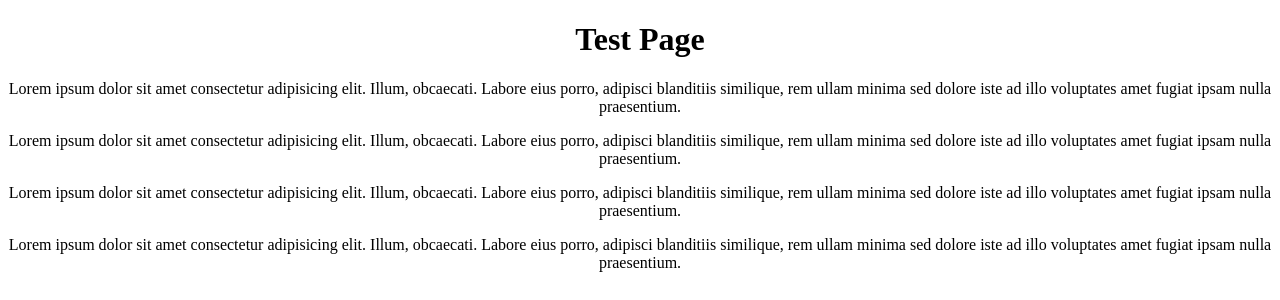
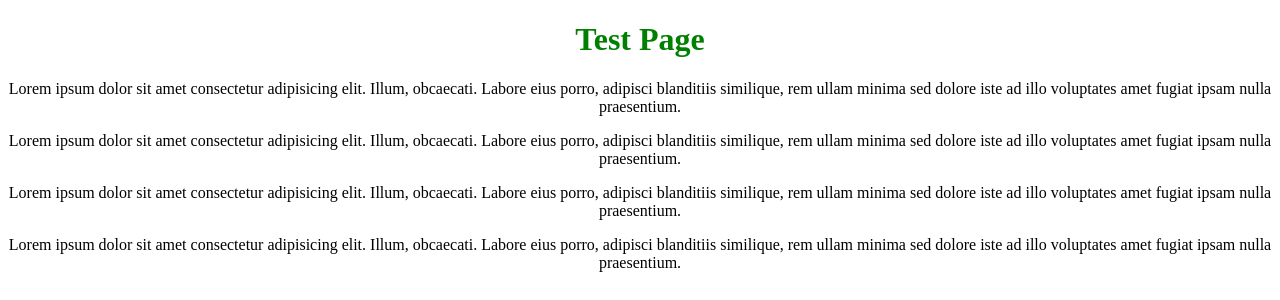
Before and after one commit to Shu-Ting-Huang/test-project, a Django app: page / in a window 1280 px wide. Shown: the top 300 px of the page. Run offline with Django 3.2, Linux system fonts and the light colour scheme.

Commit message:
Green title

```diff
--- a/app/templates/index.html
+++ b/app/templates/index.html
@@ -5,7 +5,7 @@
         <title>Test Page</title>
     </head>
     <body>
-        <h1 style="text-align: center;">Test Page</h1>
+        <h1 style="text-align: center; color: green;">Test Page</h1>
         <p style="text-align: center;">Lorem ipsum dolor sit amet consectetur adipisicing elit. Illum, obcaecati. Labore eius porro, adipisci blanditiis similique, rem ullam minima sed dolore iste ad illo voluptates amet fugiat ipsam nulla praesentium.</p>
         <p style="text-align: center;">Lorem ipsum dolor sit amet consectetur adipisicing elit. Illum, obcaecati. Labore eius porro, adipisci blanditiis similique, rem ullam minima sed dolore iste ad illo voluptates amet fugiat ipsam nulla praesentium.</p>
         <p style="text-align: center;">Lorem ipsum dolor sit amet consectetur adipisicing elit. Illum, obcaecati. Labore eius porro, adipisci blanditiis similique, rem ullam minima sed dolore iste ad illo voluptates amet fugiat ipsam nulla praesentium.</p>
```
